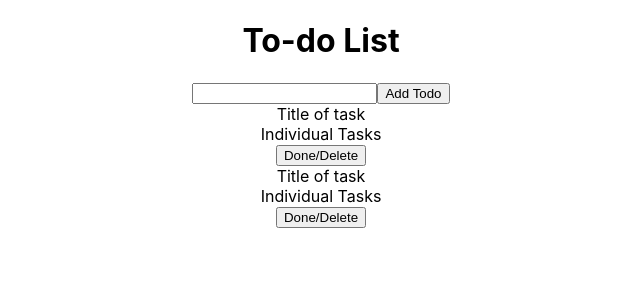
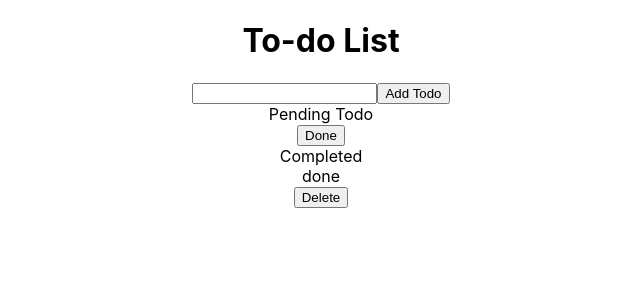
Before and after one commit to laurenarthur/reactinclassdemo, a React (Create React App) app in the folder reactdemo/: page / in a window 1280 px wide. Shown: the top 300 px of the page, without its empty margins (319-959 px from the left). Built offline with nearby package versions, Linux system fonts and the light colour scheme.

Commit message:
adding props and functions

```diff
--- a/reactdemo/src/App.js
+++ b/reactdemo/src/App.js
@@ -1,19 +1,36 @@
-import React from 'react';
+import React, { Component } from 'react';
 import logo from './logo.svg';
 import './App.css';
 import TaskList from './TaskList';
-import TaskItems from './TaskItems';
+import { render } from 'react-dom';
 
-function App() {
+class App extends Component {
+    constructor(){
+        super()
+        this.state = {
+            todoList: 'item2'
+        }
+    }
+    render(){
         return (
             <div className="App">
                 <h1>To-do List</h1>
                 <input></input>
-        <button>Add Todo</button>
-        <TaskList />
-        <TaskList />
+                <button onClick={()=> this.addTodo()}>Add Todo</button>
+                <TaskList title={'Pending Todo'} buttonText={'Done'} tasks={this.state.todoList} buttonFunction={this.removeTodo()} />
+                <TaskList title={'Completed'} buttonText={'Delete'} tasks={'done'} buttonFunction={this.removeTodo()}/>
             </div>
         );
     }
+    addTodo(){
+        console.log('called');
+        this.setState({todoList: 'item1'});
+    }
+    removeTodo(){
+        if(this.state.todoList != null){
+             this.setState({ todoList: null});
+        }
+    }
+}
 
 export default App;
--- a/reactdemo/src/TaskItems.jsx
+++ b/reactdemo/src/TaskItems.jsx
@@ -2,9 +2,10 @@ import React, {Component} from 'react';
 
 class TaskItems extends Component{
     render(){
+        const {tasks} = this.props;
         return (
             <div>
-                Individual Tasks
+                {tasks}
             </div>
         )
     }
--- a/reactdemo/src/TaskList.jsx
+++ b/reactdemo/src/TaskList.jsx
@@ -3,11 +3,12 @@ import TaskItems from './TaskItems';
 
 class TaskList extends Component{
     render(){
+        const {title, buttonText, tasks, buttonFunction} = this.props;
         return (
             <div>
-                Title of task
-                <TaskItems />
-                <button>Done/Delete</button>
+                {title}
+                <TaskItems tasks={tasks} />
+                <button onClick={() => buttonFunction}>{buttonText}</button>
             </div>
         )
     }
```
Lines whose indentation alone changed are shown as unchanged.
